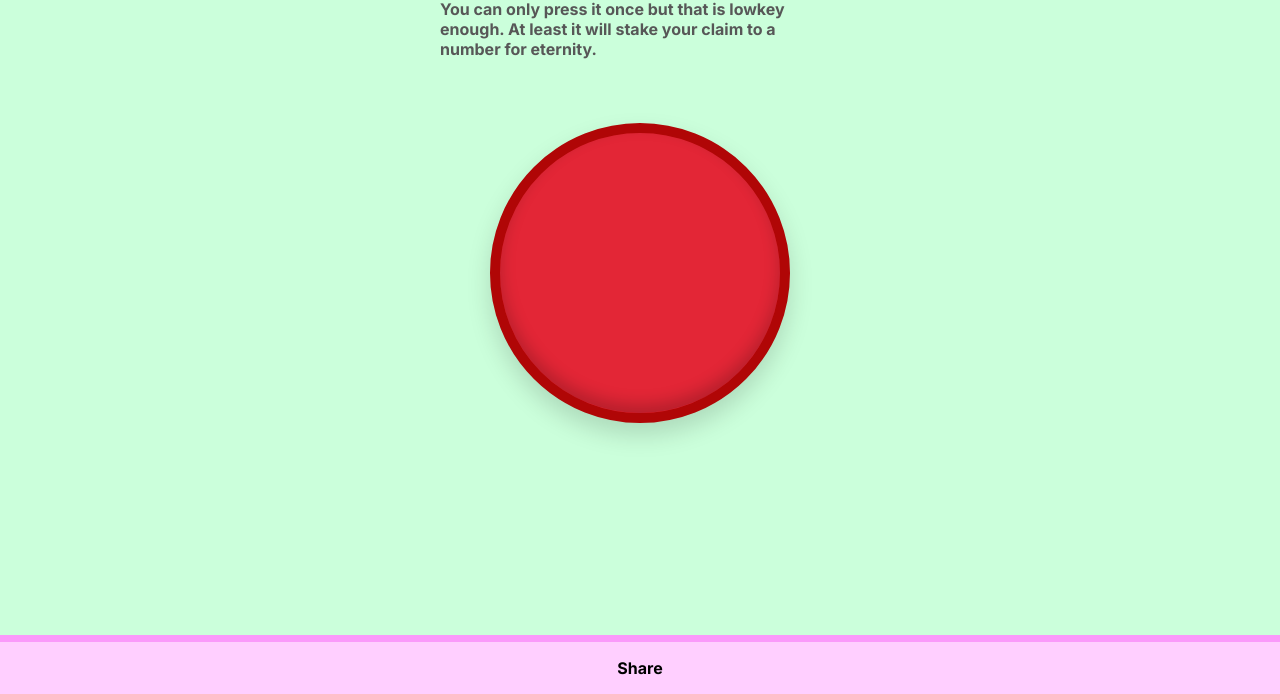
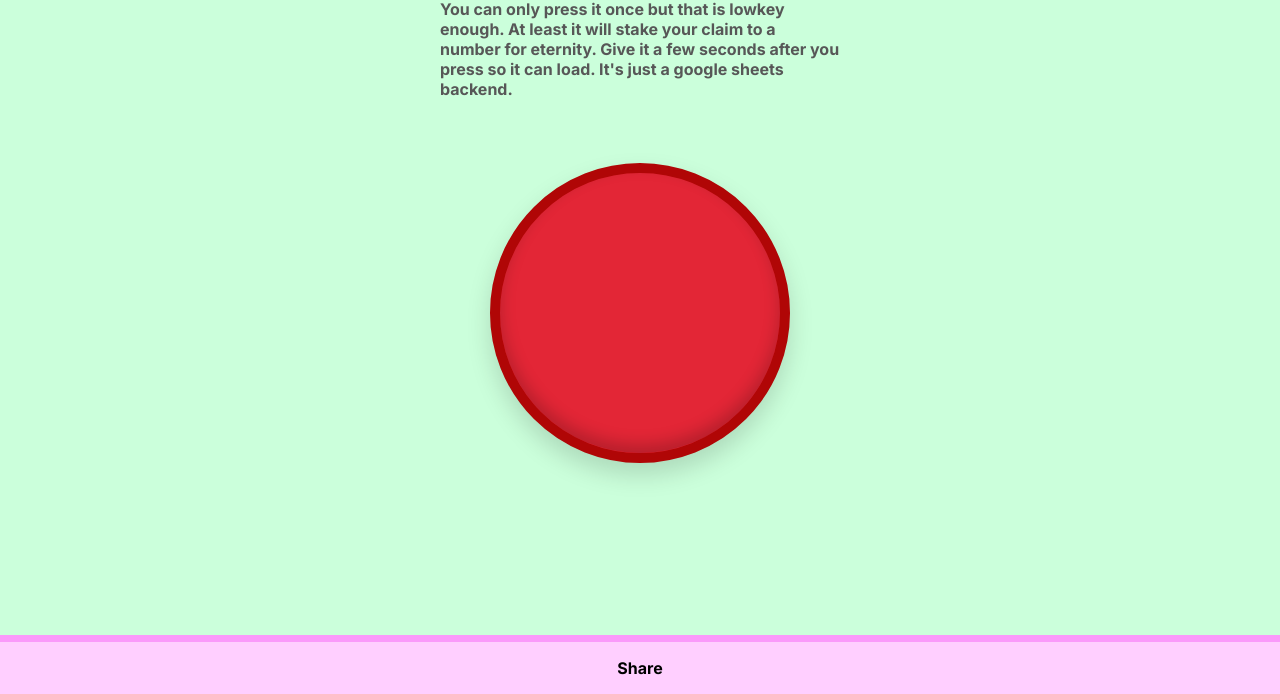
Before and after one commit to NateBTaylor/Counter, a plain HTML site: page index.html in a window 1280 px wide. Shown: the part 106-800 px from the top of the page. Drawn offline with Linux system fonts and the light colour scheme.

Commit message:
Update index.html

```diff
--- a/index.html
+++ b/index.html
@@ -9,7 +9,7 @@
 <body>
     <div class="stuff">
         <h1>Press the Button</h1>
-        <h3>You can only press it once but that is lowkey enough. At least it will stake your claim to a number for eternity.</h3>
+        <h3>You can only press it once but that is lowkey enough. At least it will stake your claim to a number for eternity.<span> Give it a few seconds after you press so it can load. It's just a google sheets backend. </span></h3>
         <button class="btn"></button>
         <canvas id="shapeCanvas"></canvas>
 
```
